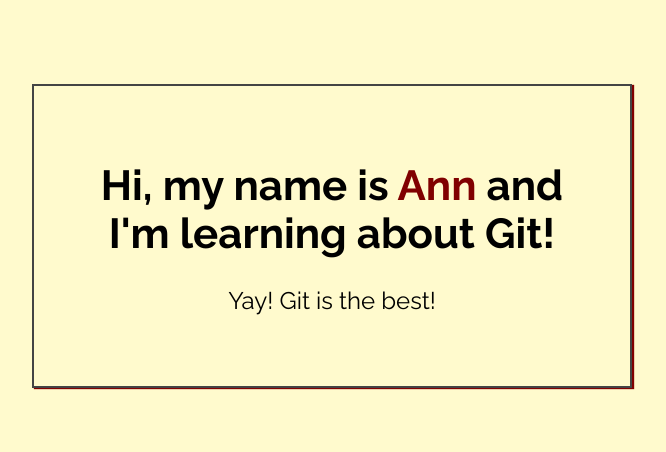
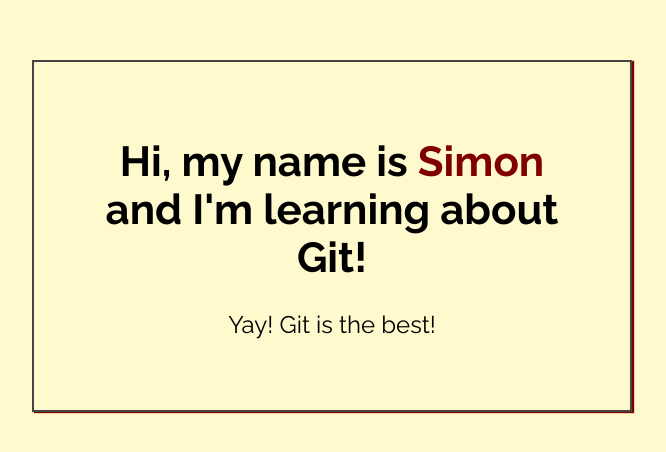
Before and after one commit to mohammedhdesign/my-first-repo, a plain HTML site: page index.html in a window 1280 px wide. Shown: the part 164-616 px from the top of the page, without its empty margins (308-974 px from the left). Drawn offline with Linux system fonts and the light colour scheme.

Commit message:
Added name to index.html

```diff
--- a/index.html
+++ b/index.html
@@ -14,7 +14,7 @@
 <body>
 
     <div class="greeting">
-        <h1>Hi, my name is <span class="highlight">Ann</span> and I'm learning about Git! </h1>
+        <h1>Hi, my name is <span class="highlight">Simon</span> and I'm learning about Git! </h1>
 
         <p>Yay! Git is the best!</p>
     </div>
```
